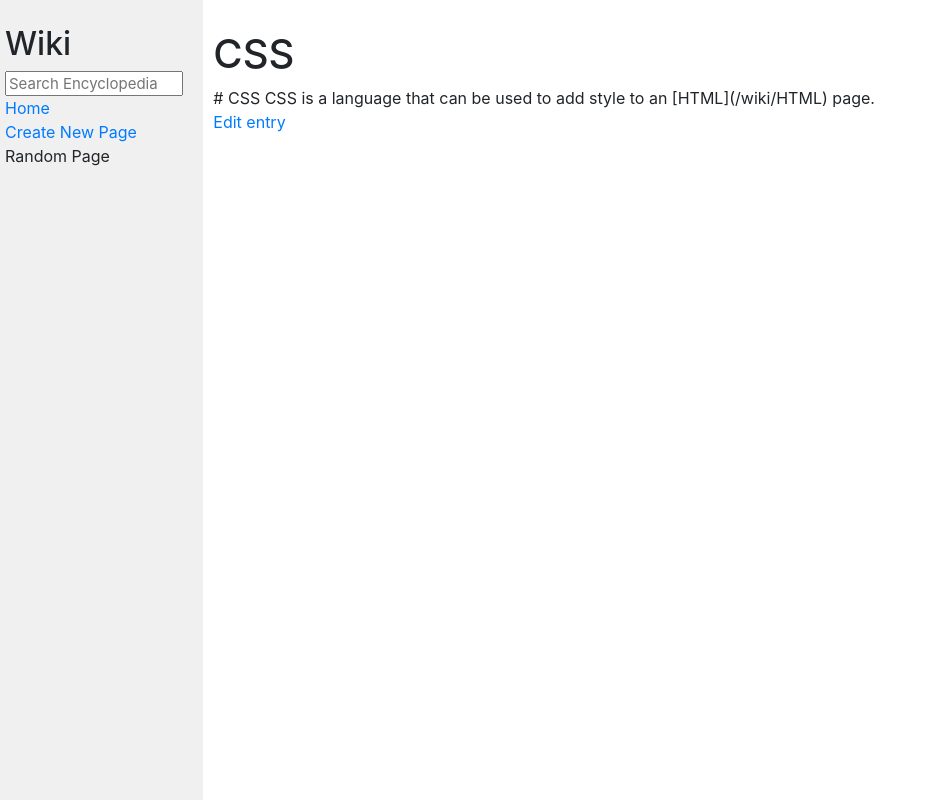
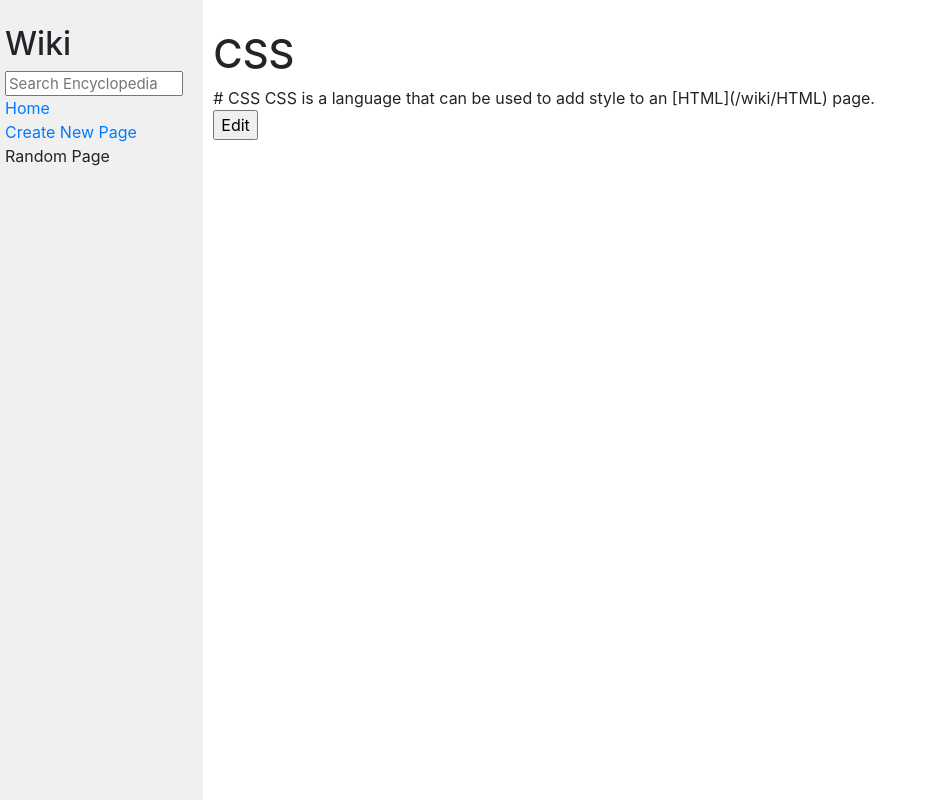
Before and after one commit to chriskorsak/wiki, a Django app: page /CSS in a window 1280 px wide. Shown: the whole page, without its empty margins (0-932 px from the left). Run offline with Django 3.2, Linux system fonts and the light colour scheme; some libraries are stand-ins or nearby versions.

Commit message:
add logic for populating the form inputs of an edit page for each entry. Also add edit buttons on entry.html page template.

```diff
--- a/encyclopedia/templates/encyclopedia/edit.html
+++ b/encyclopedia/templates/encyclopedia/edit.html
@@ -10,12 +10,11 @@
     <form action="{% url 'edit' %}" method="POST" class="entry-form">
       {% csrf_token %}
       <div class="form-group">
-        <input type="text" name="title" class="form-control" value="title" required>
+        <input type="text" name="title" class="form-control" value="{{ pageTitle }}" required>
       </div>
       <div class="form-group">
-        <textarea name="content" class="form-control" required>Content</textarea>
+        <textarea name="content" class="form-control" required>{{ entryText }}</textarea>
       </div>
       <input type="submit" value="Submit">
     </form>
-
 {% endblock %}
--- a/encyclopedia/templates/encyclopedia/entry.html
+++ b/encyclopedia/templates/encyclopedia/entry.html
@@ -7,7 +7,9 @@
 {% block body %}
     <h1>{{ pageTitle }}</h1>
     {{ entryText }}
-    <div class="edit-link">
-      <a href="{% url 'edit' %}">Edit entry</a>
-    </div>
+    <form action="{% url 'edit' %}" method="POST">
+      {% csrf_token %}
+      <input type="hidden" value="{{ pageTitle }}" name="pageTitle">
+      <input type="submit" value="Edit">
+    </form>
 {% endblock %}
--- a/encyclopedia/templates/encyclopedia/layout.html
+++ b/encyclopedia/templates/encyclopedia/layout.html
@@ -20,7 +20,7 @@
                     <a href="{% url 'index' %}">Home</a>
                 </div>
                 <div>
-                    <a href="{% url 'new' %}"">Create New Page</a>
+                    <a href="{% url 'new' %}">Create New Page</a>
                 </div>
                 <div>
                     Random Page
--- a/encyclopedia/views.py
+++ b/encyclopedia/views.py
@@ -12,6 +12,9 @@ class searchForm(forms.Form):
 class entryForm(forms.Form):
   title = forms.CharField()
   content = forms.CharField()
+
+class editForm(forms.Form):
+  pageTitle = forms.CharField()
 
 def index(request):
   return render(request, "encyclopedia/index.html", {
@@ -74,4 +77,11 @@ def new(request):
   return render(request, "encyclopedia/new.html")
 
 def edit(request):
-  return render(request, "encyclopedia/edit.html")
+  if request.method == "POST":
+    form = editForm(request.POST)
+    if form.is_valid():
+      title = form.cleaned_data["pageTitle"]
+      return render(request, "encyclopedia/edit.html", {
+        "entryText": util.get_entry(title),
+        "pageTitle": title
+      })
```
Also changed, not shown: entries/test-overwrite.md (deleted, +0 -1 lines), entries/you-are-awesome-chris.md (deleted, +0 -1 lines).
